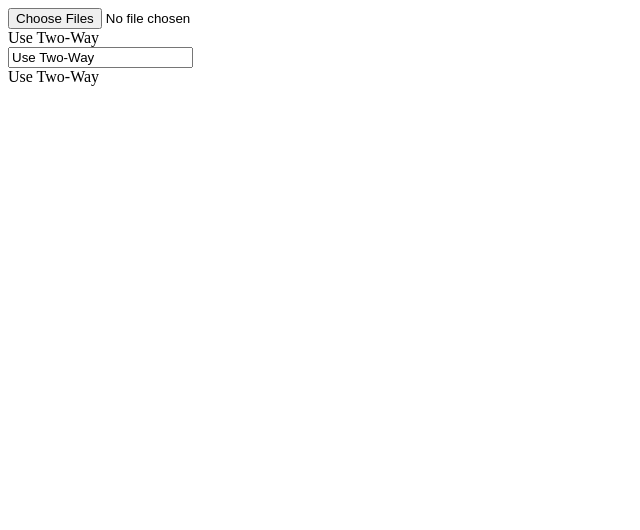
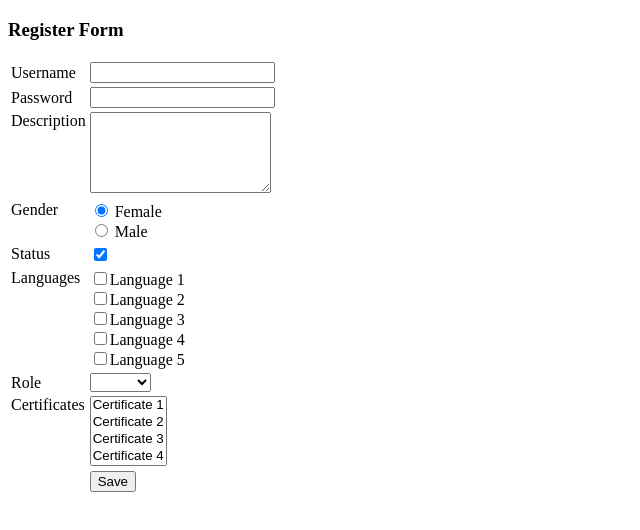
Before and after one commit to boriphuth/LearnAngularsWithRealApps, an Angular app: page / in a window 1280 px wide. Shown: the top 530 px of the page, without its empty margins (0-640 px from the left). Built offline with nearby package versions, Linux system fonts and the light colour scheme.

Commit message:
12.Form Controls in Angular 5(Form Controls)

```diff
--- a/src/app/app.component.html
+++ b/src/app/app.component.html
@@ -89,16 +89,90 @@
   <span [innerHTML]="result"></span>
 -->
 <!-- </form> -->
-
+<!--
 <form>
   <input type="file" (change)="save($event)" multiple="multiple" >
   <br>
   <span [innerHTML]="result"></span>
 </form>
-
+-->
+<!--
 <form>
-  <!-- <input type="text" [ngModel]="result" [ngModelOptions]="{standalone: true}"> -->
+ <input type="text" [ngModel]="result" [ngModelOptions]="{standalone: true}"> -->
+  <!--
   <input type="text" [(ngModel)]="result" [ngModelOptions]="{standalone: true}">
   <br>
   {{result}}
 </form>
+-->
+<h3>Register Form</h3>
+<form [formGroup]="registerForm" (ngSubmit)="save()">
+  <table>
+    <tr>
+      <td>Username</td>
+      <td>
+        <input type="text" formControlName="username">
+      </td>
+    </tr>
+    <tr>
+        <td>Password</td>
+        <td>
+          <input type="text" formControlName="password">
+        </td>
+      </tr>
+      <tr>
+          <td valign="top">Description</td>
+          <td>
+            <textarea cols="20" rows="5" formControlName="description"></textarea>
+          </td>
+        </tr>
+        <tr>
+          <td valign="top">Gender</td>
+          <td>
+            <div *ngFor="let gender of genders">
+                <input type="radio" formControlName="gender" value="{{gender.value}}">
+                {{gender.display}}
+            </div>
+          </td>
+        </tr>
+        <tr>
+          <td valign="top">Status</td>
+          <td>
+            <input type="checkbox" formControlName="status">
+          </td>
+        </tr>
+        <tr>
+          <td valign="top">Languages</td>
+          <td>
+            <div *ngFor="let language of languages">
+              <input type="checkbox" formControlName="languages"value="{{language.id}}"
+              (change)="onCheckboxChange(language,$event)">{{language.name}}
+            </div>
+          </td>
+        </tr>
+        <tr>
+          <td validgn="top">Role</td>
+          <td>
+            <select formControlName="role">
+              <option *ngFor="let role of roles" value="{{role.id}}">{{role.name}}</option>
+            </select>
+          </td>
+        </tr>
+        <tr>
+          <td valign="top">Certificates</td>
+          <td>
+            <select formControlName="certificates" multiple="multiple">
+              <option *ngFor="let certificate of certificates" value="{{certificate.value}}">
+                {{certificate.display}}
+              </option>
+            </select>
+          </td>
+        </tr>
+        <tr>
+          <td>&nbsp;</td>
+          <td>
+            <input type="submit" value="Save">
+          </td>
+        </tr>
+  </table>
+</form>
--- a/src/app/app.component.ts
+++ b/src/app/app.component.ts
@@ -1,6 +1,8 @@
 import { Component, OnInit } from '@angular/core';
 import { Product } from './entities/product.entity';
 import { Category } from './entities/category.entity';
+import { Account } from './entities/account.entity';
+import { FormGroup, FormBuilder } from '@angular/forms';
 
 @Component({
   selector: 'app-root',
@@ -77,7 +79,7 @@ export class AppComponent implements OnInit{
  result: string;
 
  categories: Category[];
-
+/*
   ngOnInit(): void {
 
     //this.result = 'Use One-Way';
@@ -90,7 +92,7 @@ export class AppComponent implements OnInit{
       {id:'c4',name:'category 4'},
     ];
   }
-
+*/
   clickMe():void{
     this.result = 'Hello world';
   }
@@ -107,6 +109,7 @@ export class AppComponent implements OnInit{
     this.result += '<br>File Type: ' + selectedFile.type;
   }
   */
+ /*
  save(event: any):void{
    var selectedFiles = event.target.files;
    for(let i = 0; i< selectedFiles.length; i++){
@@ -116,4 +119,95 @@ export class AppComponent implements OnInit{
     this.result += '<br>---------------------------';
    }
  }
+ */
+ //12.Form Controls in Angular 5(Form Controls)
+  genders: any;
+  roles: any;
+  languages: any;
+  registerForm: FormGroup;
+  checkedList: string[];
+  certificates:any;
+
+  constructor(
+    private formBuilder:FormBuilder
+  ){}
+
+  ngOnInit(){
+    this.checkedList =[];
+
+    this.certificates =[
+      { value: 'cer1', display: 'Certificate 1' },
+      { value: 'cer2', display: 'Certificate 2' },
+      { value: 'cer3', display: 'Certificate 3' },
+      { value: 'cer4', display: 'Certificate 4' },
+      { value: 'cer5', display: 'Certificate 5' }
+    ];
+
+    this.genders = [
+      { value: 'F', display: 'Female' },
+      { value: 'M', display: 'Male' }
+    ];
+
+    this.roles = [
+      {id:'r1',name:'Role 1'},
+      {id:'r2',name:'Role 2'},
+      {id:'r3',name:'Role 3'},
+      {id:'r4',name:'Role 4'}
+    ];
+
+    this.languages = [
+      {id:'lang1',name:'Language 1'},
+      {id:'lang2',name:'Language 2'},
+      {id:'lang3',name:'Language 3'},
+      {id:'lang4',name:'Language 4'},
+      {id:'lang5',name:'Language 5'}
+    ];
+
+    this.registerForm = this.formBuilder.group({
+      username:'',
+      password:'',
+      description:'',
+      status:true,
+      gender:this.genders[0].value,
+      languages:[],
+      role:[],
+      certificates:[]
+    });
+  }
+
+  save():void{
+    let account: Account = this.registerForm.value;
+    account.languages = this.checkedList;
+    this.displayAccountInfoConsole(account);
+  };
+
+  displayAccountInfoConsole(account: Account) {
+    console.log('Username: ' + account.username);
+    console.log('Password: ' + account.password);
+    console.log('Description: ' + account.description);
+    console.log('Gender :' + account.gender);
+    console.log('Status: ' + account.status);
+    console.log('Language Lists');
+    for(var i = 0; i < account.languages.length; i++){
+      console.log(account.languages[i]);
+    }
+    console.log('Role: ' + account.role);
+    console.log('Certificates List');
+    for(var i = 0; i < account.certificates.length; i++){
+      console.log(account.certificates[i]);
+    }
+  }
+
+  onCheckboxChange(option,event){
+    if(event.target.checked){
+      this.checkedList.push(option.id);
+    } else {
+      for(var i = 0; i < this.languages.length; i++){
+        if(this.checkedList[i] == option.id){
+          this.checkedList.splice(i,1);
+        }
+      }
+    }
+  }
+
 }
--- a/src/app/app.module.ts
+++ b/src/app/app.module.ts
@@ -1,6 +1,6 @@
 import { BrowserModule } from '@angular/platform-browser';
 import { NgModule } from '@angular/core';
-import { FormsModule } from '@angular/forms';
+import { FormsModule, ReactiveFormsModule } from '@angular/forms';
 
 import { AppComponent } from './app.component';
 
@@ -11,7 +11,8 @@ import { AppComponent } from './app.component';
   ],
   imports: [
     BrowserModule,
-    FormsModule
+    FormsModule,
+    ReactiveFormsModule
   ],
   providers: [],
   bootstrap: [AppComponent]
```
Also changed, not shown: src/app/entities/account.entity.ts (added, +11 -0 lines), 1 other file (tests, documents, lock files or other folders).
